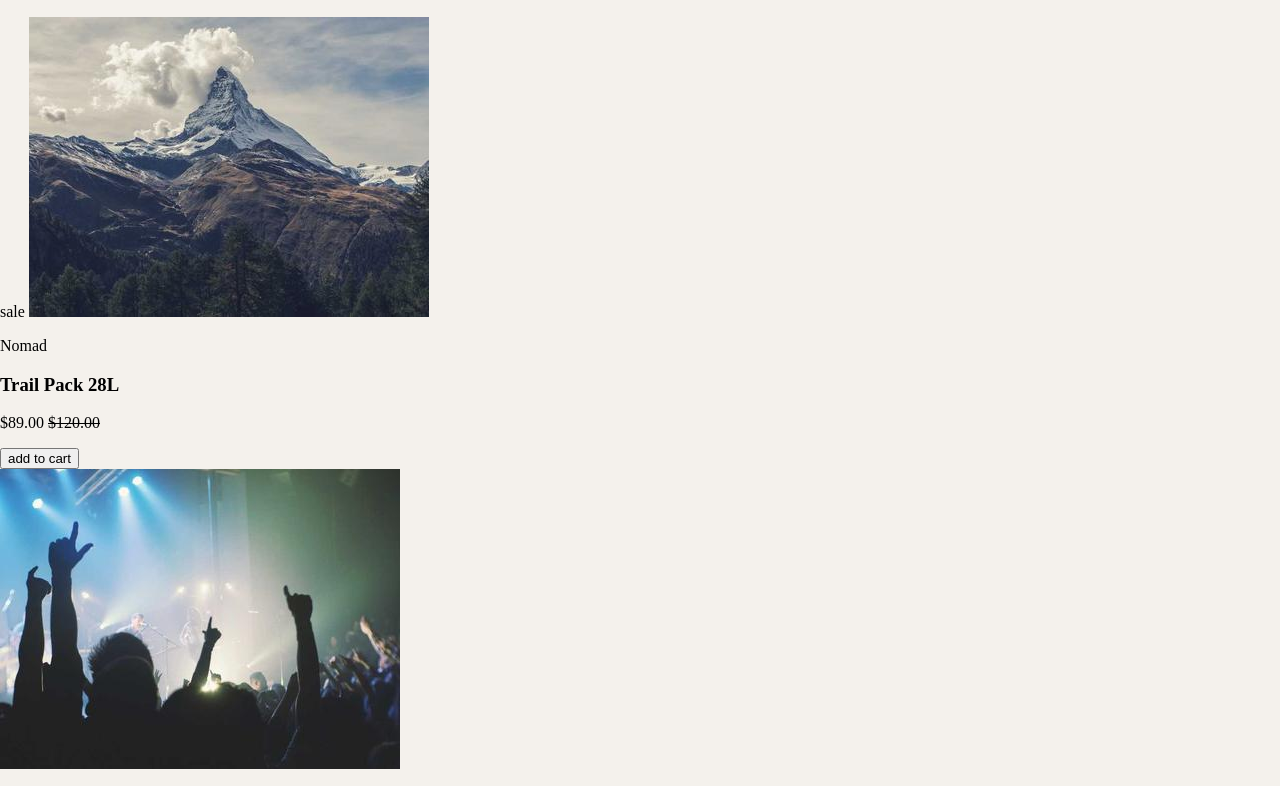
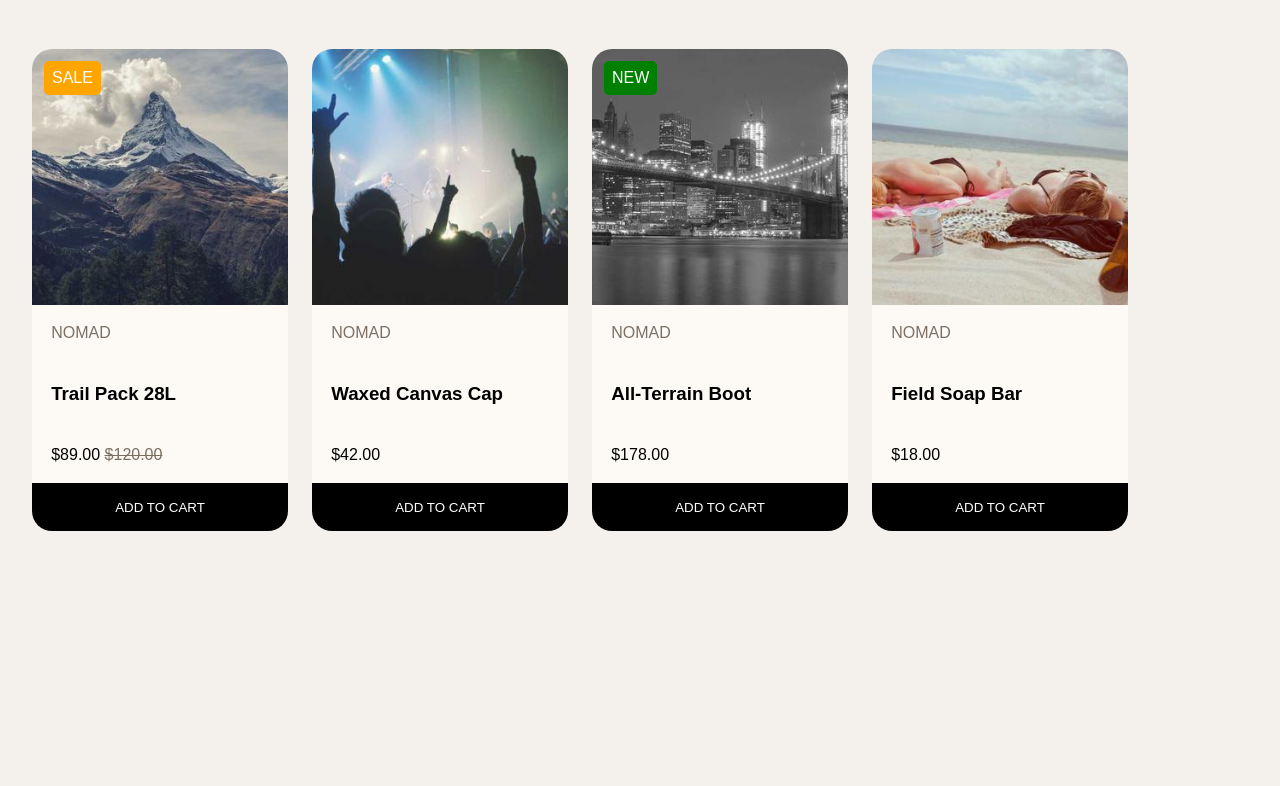
Before and after one commit to SHerwin2341/navbar-card, a plain HTML site: page index.html in a window 1280 px wide. Shown: the part 214-1000 px from the top of the page. After the commit the page ends 800 px from the top, so only its background shows below. Drawn offline with Linux system fonts and the light colour scheme.

Commit message:
complete-css-product-cards

```diff
--- a/styles.css
+++ b/styles.css
@@ -5,7 +5,6 @@
   --color-light: #e5dfd5;
   --color-white: #fdfaf6;
   --color-accent: #c8471a;
-  --font-display: "Fraunces", serif;
   --font-body: "DM Sans", sans-serif;
 }
 
@@ -16,9 +15,11 @@
 
 body {
    margin: 0;
+   font-family: var(--font-body);
+   background-color: var(--color-bg);
 }
 
-/*CSS Styling for the header Section */
+
 .navbar {
    padding: 1rem 2rem;
    background-color: var(--color-dark);
@@ -32,7 +33,6 @@ body {
   margin: 0;
   padding: 0;
   display: flex;
-  flex-direction: row;
   gap: 1rem;
 
 }
@@ -57,12 +57,6 @@ body {
   color: var(--color-mid);
 }
 
-.main-content {
- background-color: var(--color-bg);
-}
-
-/*Styling for main header*/
-
 .featured-products__header {
   display: flex;
   justify-content: space-between;
@@ -79,3 +73,82 @@ body {
   color: var(--color-mid);
   margin: 2rem;
 }
+
+.products {
+  display: flex;
+  flex-wrap: wrap;
+  gap: 1.5rem;
+  padding: 2rem;
+}
+
+.product-card {
+  flex: 1;
+  display: flex;
+  flex-direction: column;
+  overflow: hidden;
+  background-color: var(--color-white);
+  border-radius: 20px;
+  max-width: 16em;
+
+}
+
+.product-card__image {
+ aspect-ratio: 1;
+ position: relative
+}
+
+.product-card__image img {
+  width: 100%;
+  height: 100%;
+  object-fit: cover
+}
+
+.product-badge--sale {
+  position: absolute;
+  top: 0.75rem;
+  left: 0.75rem;
+  padding: .5rem;
+  background-color: orange;
+  color: white;
+  border-radius: 5px;
+  text-transform: uppercase;
+}
+
+.product-badge--new {
+  position: absolute;
+  top: 0.75rem;
+  left: 0.75rem;
+  padding: .5rem;
+  background-color: green;
+  color: white;
+  border-radius: 5px;
+  text-transform: uppercase;
+}
+
+.product-card__vendor {
+  padding: 0.2rem 1.2rem;
+  text-transform: uppercase;
+  color: var(--color-mid);
+}
+
+.product-card__title {
+  padding: 0.2rem 1.2rem;
+}
+
+.product-card__price {
+  padding: 0.2rem 1.2rem;
+}
+
+.product-card__price-compare {
+  color: var(--color-mid);
+}
+
+.product-card__button {
+  height: 3rem;
+  background-color: black;
+  color: white;
+  text-transform: uppercase;
+  align-self: stretch;
+  border-style: none;
+  cursor: pointer;
+}
```
